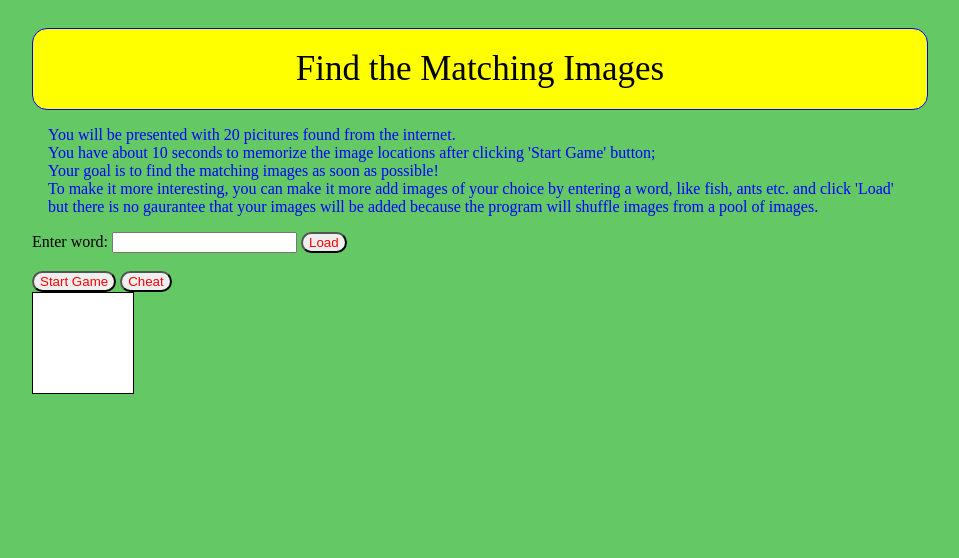
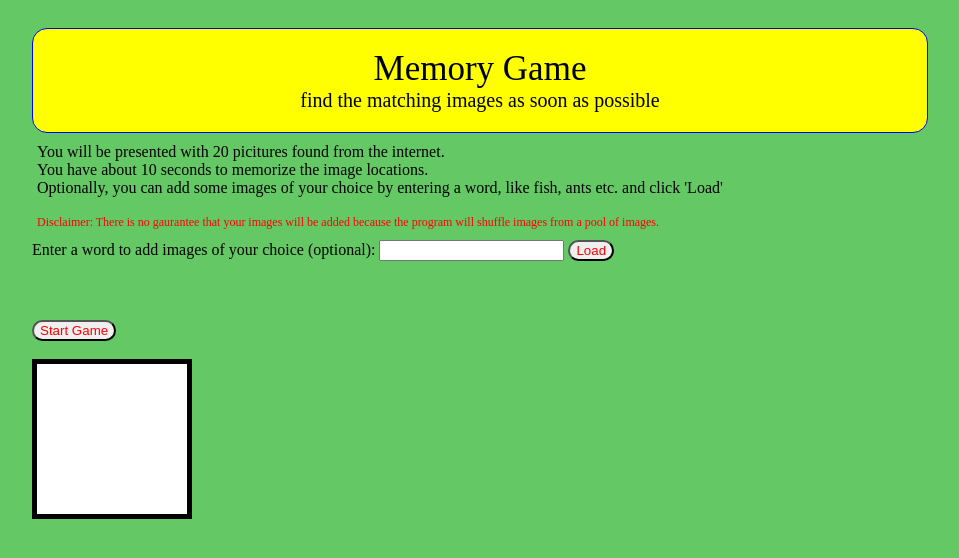
Before and after one commit to knishiura-lab/p3.monkeyaround.biz, a PHP site: page / in a window 1280 px wide; the page is wider, and only the part inside the window is pictured. Shown: the top 558 px of that part, without its empty margins (232-1191 px from the left). Run offline with PHP 8.4, Linux system fonts and the light colour scheme; some libraries are stand-ins or nearby versions.

Commit message:
deals with user click buttons repeatly

```diff
--- a/css/p3.css
+++ b/css/p3.css
@@ -5,13 +5,14 @@ body {
 }
 
 .box {
-	border: 1px solid black ;
-	width: 100px;
-	height:100px;
+	border: 5px solid black ;
+	width: 150px;
+	height:150px;
 	background-color: white;
 	float:left;
 	cursor:pointer;
 	margin-right:5px;
+	margin-bottom:5px;
 }
 
 #timer{
@@ -20,6 +21,11 @@ body {
 
 .status{
 	color:red;
+}
+
+#status {
+	text-align: center;
+	margin-top:5px;
 }
 
 .title{
@@ -31,13 +37,21 @@ body {
 	padding: 20px 15%;
 	font-size:35px;
 }
+.subtitle {
+	font-size:20px;
+}
 
 .instructions {
- 	padding: 1em 1em;
- 	color:blue;
+	padding: 10px 5px;
+}
+
+.subinstructions{
+	font-size:12px;
+	color:red;
 }
 
 button {
 	border-radius: 15px;
 	color:red;
+	text-align: center;
 }
--- a/index.php
+++ b/index.php
@@ -10,37 +10,40 @@
     <script type="text/javascript" src="https://ajax.googleapis.com/ajax/libs/jquery/1.9.1/jquery.min.js"></script>
     <script type="text/javascript" src="https://ajax.googleapis.com/ajax/libs/jqueryui/1.10.3/jquery-ui.min.js"></script>
 
-
   </head>
 
   <body>
-      <div class='title'> Find the Matching Images</div>
-
-      <div class="instructions">You will be presented with 20 picitures found from the internet.  <br>
-       You have about 10 seconds to memorize the image locations after clicking 'Start Game' button;<br>
-       Your goal is to find the matching images as soon as possible! <br>
-       To make it more interesting, you can make it more  add images of your choice by entering a word, like fish, ants etc. and click 'Load' <br>
-       but there is no gaurantee that your images will be added because the program will shuffle images from a pool of images.
+    <div class='title'> Memory Game </br>
+        <div class='subtitle'> find the matching images as soon as possible </div>
     </div>
 
 
-      <label for="imageKeywords"> Enter word:</label>
+    <div class="instructions">You will be presented with 20 picitures found from the internet.  <br>
+     You have about 10 seconds to memorize the image locations.<br>
+     Optionally, you can add some images of your choice by entering a word, like fish, ants etc. and click 'Load' <br><br>
+     <div class="subinstructions">Disclaimer: There is no gaurantee that your images will be added because the program will shuffle images from a pool of images. </div>
+     </div>
+
+
+    <label for="imageKeywords"> Enter a word to add images of your choice (optional):</label>
     <input type="text" id="imageKeywords" name='imageKeywords'>
     <button class='button' id='loadUserImages'> Load </button><br>
-      <div class="status" id="status">Please wait... </div>
+    <div class="status" id="status">Please wait... </div> <br>
     <div class="status" id="timer"> </div>
     <div class="status" id="clickCount"> </div>
-      <div class="status" id="matchCount"> </div>
+    <div class="status" id="matchCount"> </div> <br>
 
     <button class='button' style="display:none" id="populate"> Populate Images</button>
     <button class='button' style="display:none" id="hideImages"> Hide Images</button>
 
-      <button class='button' id="startGame"> Start Game</button>
-      <button class='button' id="cheat"> Cheat</button> <br>
+    <button class='button' id="start_stop">Start Game</button>
+    <button class='button' id="cheat"> Cheat</button>
+    <br> <br>
 
-      <div  class="box"  id="sample_box_0" name='boxName'></div>   <br>
+    <div class="box" id="sample_box_0" name='boxName'></div>
 
     <script type="text/javascript" src="/js/p3.js"></script>
 
   </body>
+
 </html>
--- a/js/p3.js
+++ b/js/p3.js
@@ -82,6 +82,9 @@ function getWebImagesByKeywords() {
 
 // pull images from the web, and store the locations into imageLocations globle variable
 getWebImagesByKeywords();
+
+//fadeOut the cheat button
+$("#cheat").fadeOut('fast');
 
 // clone 19 boxes, with images populated., so total boxes are 20.
 // also add event listeners to them
@@ -194,7 +197,6 @@ function hideUnmatchedImages(){
 var numberOfClicks = 0;
 
 // what was the Id of the box that user clicked at the odd time
-//var previousIdClicked ='';
 var idClickedOnOddTime ='';
 
 // logic to handle user click a image object
@@ -214,7 +216,7 @@ function manageUserClick(object) {
         showImage(idOfObjectClicked);
         numberOfClicks +=1;
 
-        $('#clickCount').html('Total Clicks: '+numberOfClicks);
+        $('#clickCount').html('Total clicks: '+numberOfClicks);
 
         // if clicked odd time, simply record it
         if (numberOfClicks%2 ==1) {
@@ -255,8 +257,9 @@ function processyMatchedStatus(matched) {
 
   clearStatusIn(2000);
 
-  if (matchedCount == 10) {
+  if (matchedCount >= 10) {
     gameFinished = true;
+    $("#cheat").fadeOut('fast');
     var finishingTime = (new Date()).getTime();
     var percentage = Math.round(20*1000/numberOfClicks)/10;
     var finalMessage = 'Your finishing time is: '+ (finishingTime - startingTime)/1000 +" s!";
@@ -332,9 +335,22 @@ $('#cheat').click (function() {
 });
 
 var startingTime = (new Date()).getTime();
-var gameFinished = false;
+var gameFinished = true;
 
-$("#startGame").click(function (){
+// start, stop game
+$("#start_stop").click(function (){
+  var label = $(this).html();
+  if (label.indexOf('Start') !=-1 ) {
+    startGame();
+  } else {
+    stopGame();
+    $(this).html('Start Game');
+  }
+
+});
+
+function startGame(){
+  $('#start_stop').fadeOut('fast');
   // init variable
   matchedImageIdArray = new Array();
   matchCount =0;
@@ -346,20 +362,28 @@ $("#startGame").click(function (){
   $("#clickCount").html('&nbsp;');
   $("#timer").html('&nbsp;');
 
+  $("#status").html('Shuffling images ...');
   shuffleImages(10);
   cloneBoxes();
   showImages();
 
   // give user 10 ~12 seconds to remember the game, and then fade out
+  $("#status").html('Images will be fading away in about 10 seconds ...');
   fadeOutImages(12*1000);
-});
+}
 
 function fadeOutImages(timeToFadeOut){
   startCountingDown();
   $('[name="boxName"]').fadeOut(timeToFadeOut,function(){
     hideImages();
-  })
-  $('[name="boxName"]').fadeIn('fast', function(){startTimingUser(); });
+    $(this).fadeIn('fast');
+    startTimingUser();
+    $("#clickCount").html('Total clicks: 0');
+    $("#matchCount").html('Total matches: 0');
+    $('#start_stop').fadeIn('fast');
+    $('#start_stop').html('Stop Game');
+    $("#cheat").fadeIn('fast');
+  });
 }
 
 function startTimingUser(){
@@ -368,7 +392,7 @@ function startTimingUser(){
   timingUser();
 }
 
-var countDownFinished = false;
+var countDownFinished = true;
 var countDownStartingTime =0;
 
 function startCountingDown(){
@@ -378,25 +402,45 @@ function startCountingDown(){
 }
 
 function countingDownTime(){
-  $("#timer").html('&nbsp;');
+  $("#status").html('&nbsp;');
   if (!countDownFinished) {
       var rightNow = (new Date()).getTime();
       var timeElapsed = rightNow - countDownStartingTime;
       var timeLeft = 10*1000-timeElapsed;
-      if (timeLeft >=1500) {
-        $("#timer").html('Game will start in '+ timeLeft+' ms!');
+      if (timeLeft >=500) {
+        $("#status").html('The game will start in '+ timeLeft+' ms!');
         setTimeout('countingDownTime()',300);
       } else {
         countDownFinished = true;
-        $("#timer").html('&nbsp;');
+        $("#status").html('&nbsp;');
       }
 
   }
 }
 
+function stopGame(){
+  // reset variables,
+  countDownFinished = true; // so the countdown can stop
+  gameFinished = true; // so user is not timed
+
+  // display message
+  var currentStatusMessage = $("#status").html();
+  if (($.trim(currentStatusMessage)).length !=0) {
+      currentStatusMessage += ' '; // add space!
+  }
+
+  $("#status").html(currentStatusMessage +'Game stopped!');
+  $("#cheat").fadeOut('fast');
+}
+
+
 // wait a little bit, then clears the status message
 function clearStatusIn(millisToWait){
-  setTimeout('document.getElementById("status").innerHTML="&nbsp;"',millisToWait);
+  //setTimeout('document.getElementById("status").innerHTML="&nbsp;"',millisToWait);
+  $("#status").fadeOut(2000,function() {
+    $(this).html('&nbsp;');
+    $(this).fadeIn('fast');
+  });
 }
 
 // the following 2 events will not be fired, the buttons are hidden
```
Lines whose indentation alone changed are shown as unchanged.
